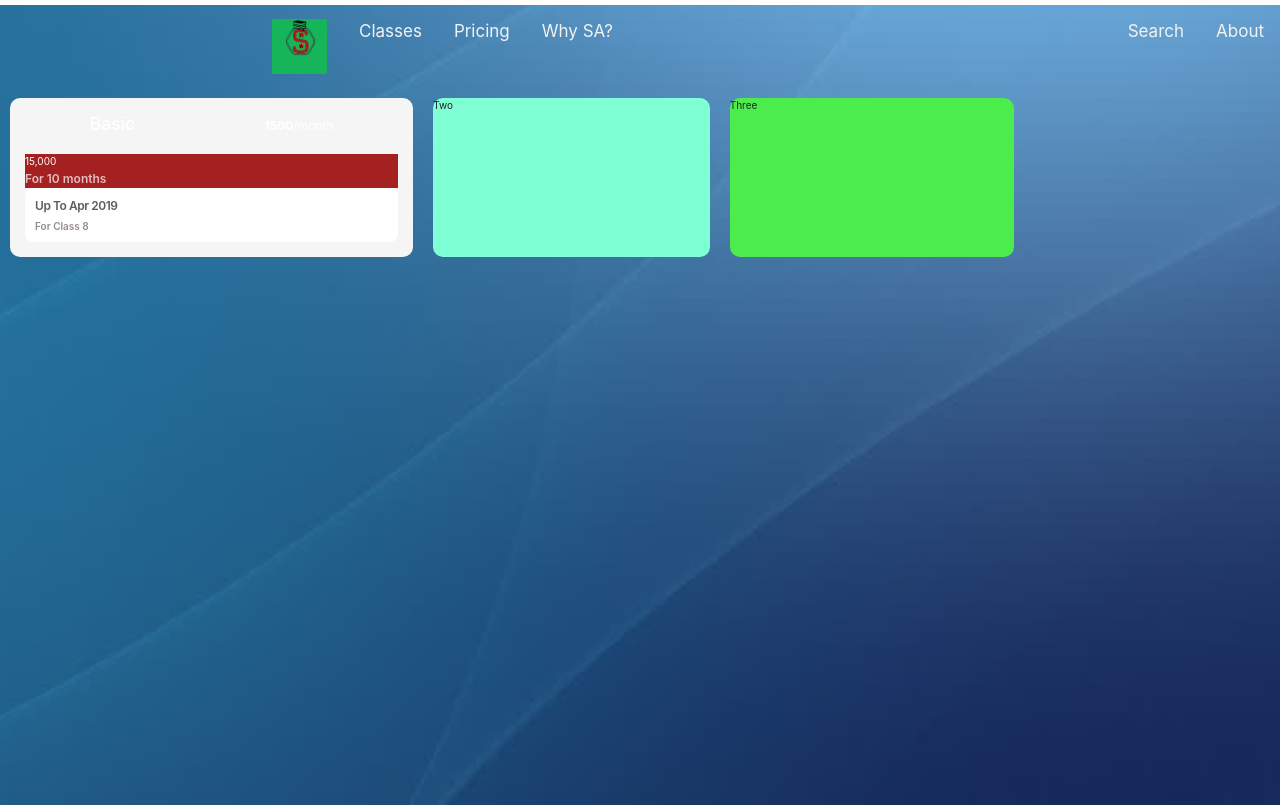
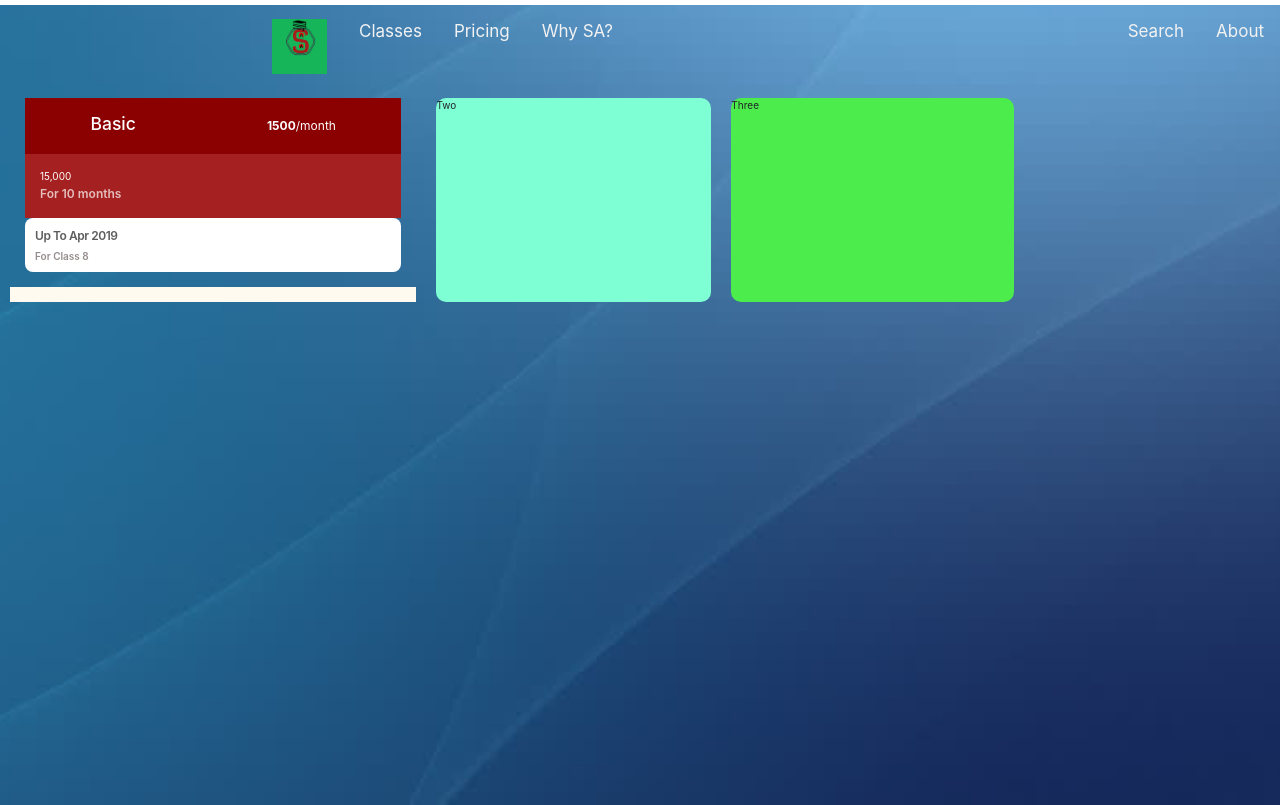
Before and after one commit to vikash-techy/TeamWork, an Angular app in the folder StudentArchitect/: page /pricing in a window 1280 px wide. Built offline with nearby package versions, Linux system fonts and the light colour scheme.

Commit message:
pricing l t d

```diff
--- a/StudentArchitect/src/app/pricing/pricing.component.css
+++ b/StudentArchitect/src/app/pricing/pricing.component.css
@@ -9,7 +9,7 @@
   .one {
     flex: 1 1 auto;
     margin: 10px;
-    background: whitesmoke;
+    /* background: whitesmoke; */
     border-radius: 10px;
   }
 
@@ -44,10 +44,12 @@
     padding-bottom: 15px;
     min-height: 55px;
     font-size: 12px;
+    background-color: darkred;
   }
 
   .total-price-detail{
     background-color:rgb(165, 32, 32);
+    padding: 15px 25px 15px 15px;
   }
 
   .total-price{
@@ -90,3 +92,8 @@
     color: #695b5b;
     opacity: .7;
   }
+
+  .ltd{
+    padding-bottom: 15px;
+    background-color: floralwhite;
+  }
--- a/StudentArchitect/src/app/pricing/pricing.component.html
+++ b/StudentArchitect/src/app/pricing/pricing.component.html
@@ -1,6 +1,7 @@
 <div class="box">
   <div class="one">
-      <div class="pricing-detail">
+
+    <div class="pricing-detail">
           <div class="course-type-heading">
             <div>
               <h3>Basic</h3>
@@ -20,6 +21,12 @@
              </div>
           </div>
       </div>
+
+      <div class="ltd">
+        <div class="learn opa">
+
+        </div>
+      </div>
   </div>
   <div class="two">Two</div>
   <div class="three">Three</div>
```
